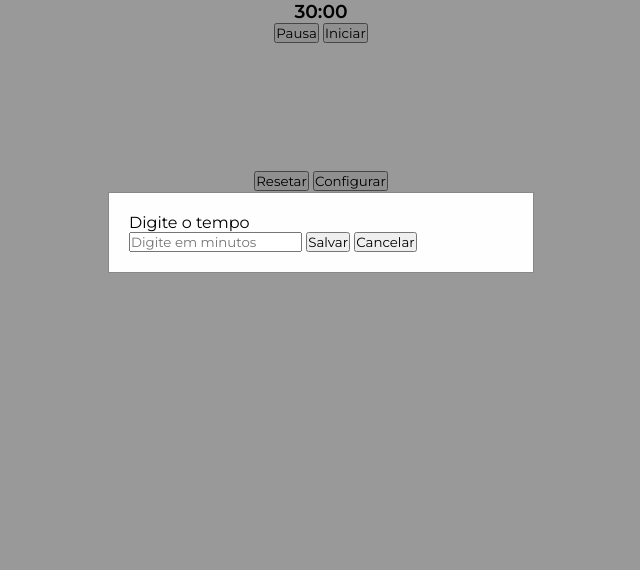
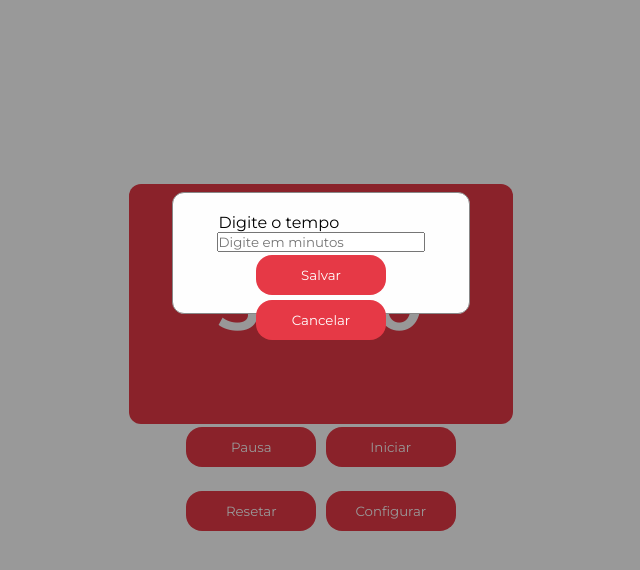
Before and after one commit to JvTadeo/Focus_Cronometro, a plain HTML site: page Cronometro Focus/index.html in a window 1280 px wide. Both pictures are taken after a click on the button "Configurar". Shown: the whole page, without its empty margins (319-959 px from the left). Drawn offline with Linux system fonts and the light colour scheme.

Commit message:
Base CSS ready

```diff
--- a/Cronometro Focus/style.css
+++ b/Cronometro Focus/style.css
@@ -3,16 +3,56 @@
     margin: 0;
     padding: 0;
     font-family: 'Montserrat', sans-serif;
+    height: 100%;
 }
 
 .timerContent{
-    position:flex;
+    display: flex;
+    flex-direction: column;
     justify-content: center;
+    align-items: center;
     text-align: center;
 }
 
+.timer{
+    width: 30%;
+    margin: 3em;
+    height: 30%;
+    border-radius: 12px;
+    align-items: center;
+    text-align: center;
+    color: #fefefe;
+    background-color: #e63946;
+}
+
+#timer{
+    display: flex;
+    align-items: center;
+    justify-content: center;
+}
+
+button{
+    outline:none;
+    height: 40px;
+    text-align: center;
+    width: 130px;
+    border-radius:16px;
+    background: #e63946;
+    border: none;
+    color:#FFFF;
+    margin: 0.2em;
+}
+
+button:hover{
+    cursor: pointer;
+}
+.timer h3{
+    font-size: 72px;
+}
+
 .config{
-    margin: 8em;
+    height: 20%;
+    margin: 1em;
 }
 
 .modal{
@@ -29,9 +69,23 @@
 }
 
 .modal-content{
+    display: flex;
+    flex-wrap: wrap;
     background-color: #fefefe;
     margin: 15% auto;
     padding: 20px;
     border: 1px solid #888;
-    width: 30%;
+    width: 20%;
+    height: 10%;
+    justify-content: center;
+    border-radius: 12px;
 }
+.modal-content input{
+    width: 80%;
+    height: auto;
+}
+
+.modal-content p{
+    width: 80%;
+    height: auto;
+}
```
